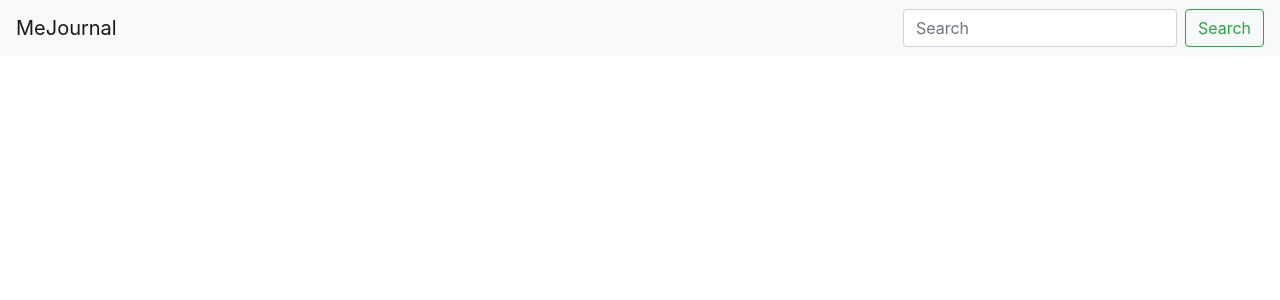
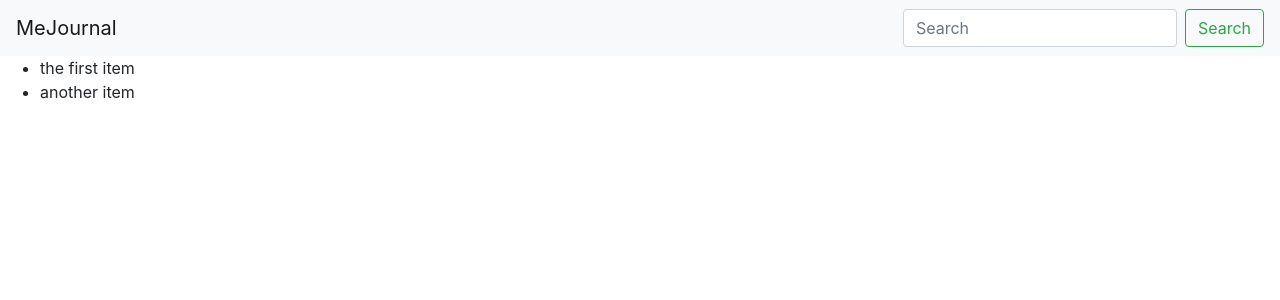
Before and after one commit to muatik/mejournal-app, a React (Create React App) app in the folder mejournal-ui/: page / in a window 1280 px wide. Shown: the top 300 px of the page. Built offline with nearby package versions, Linux system fonts and the light colour scheme.

Commit message:
add memo view
Signed-off-by: Mustafa Atik <muatik@gmail.com>

```diff
--- a/mejournal-ui/src/App.js
+++ b/mejournal-ui/src/App.js
@@ -1,10 +1,12 @@
-import React from "react";
-import NavBar from "./components/headeer"
+import React from 'react';
+import NavBar from './components/headeer'
+import MemoList from './components/MemoList'
 
-export default () => {
-  return (
-    <div>
-      <NavBar></NavBar>
-    </div>
-  )
+const App = () => {
+  return (<div>
+    <NavBar />
+    <MemoList />
+  </div>);
 }
+
+export default App;
--- /dev/null
+++ b/mejournal-ui/src/components/Memo/index.js
@@ -0,0 +1,9 @@
+import React from 'react';
+
+const Memo = ({ memo }) => {
+  return (<span>
+    {memo.title}
+  </span>);
+}
+
+export default Memo;
--- /dev/null
+++ b/mejournal-ui/src/components/MemoList/index.js
@@ -0,0 +1,27 @@
+import React from 'react';
+import Memo from '../Memo';
+
+const MemoList = () => {
+  const memoList = [
+    {
+      'id': 1,
+      'title': 'the first item',
+      'date': new Date()
+    },
+    {
+      'id': 2,
+      'title': 'another item',
+      'date': new Date()
+    }
+  ]
+  const memoListView = memoList.map(memo =>
+    <li key={memo.id}><Memo memo={memo} /></li>
+  );
+  return (
+    <ul>
+      {memoListView}
+    </ul>
+  );
+}
+
+export default MemoList;
--- a/mejournal-ui/src/components/headeer/index.js
+++ b/mejournal-ui/src/components/headeer/index.js
@@ -1,6 +1,6 @@
 import React from 'react';
 
-export default () => {
+const navbar = () => {
   return (
     <nav className="navbar navbar-light bg-light justify-content-between">
       <a className="navbar-brand">MeJournal</a>
@@ -9,5 +9,7 @@ export default () => {
         <button className="btn btn-outline-success my-2 my-sm-0" type="submit">Search</button>
       </form>
     </nav>
-  )
+  );
 }
+
+export default navbar;
```
